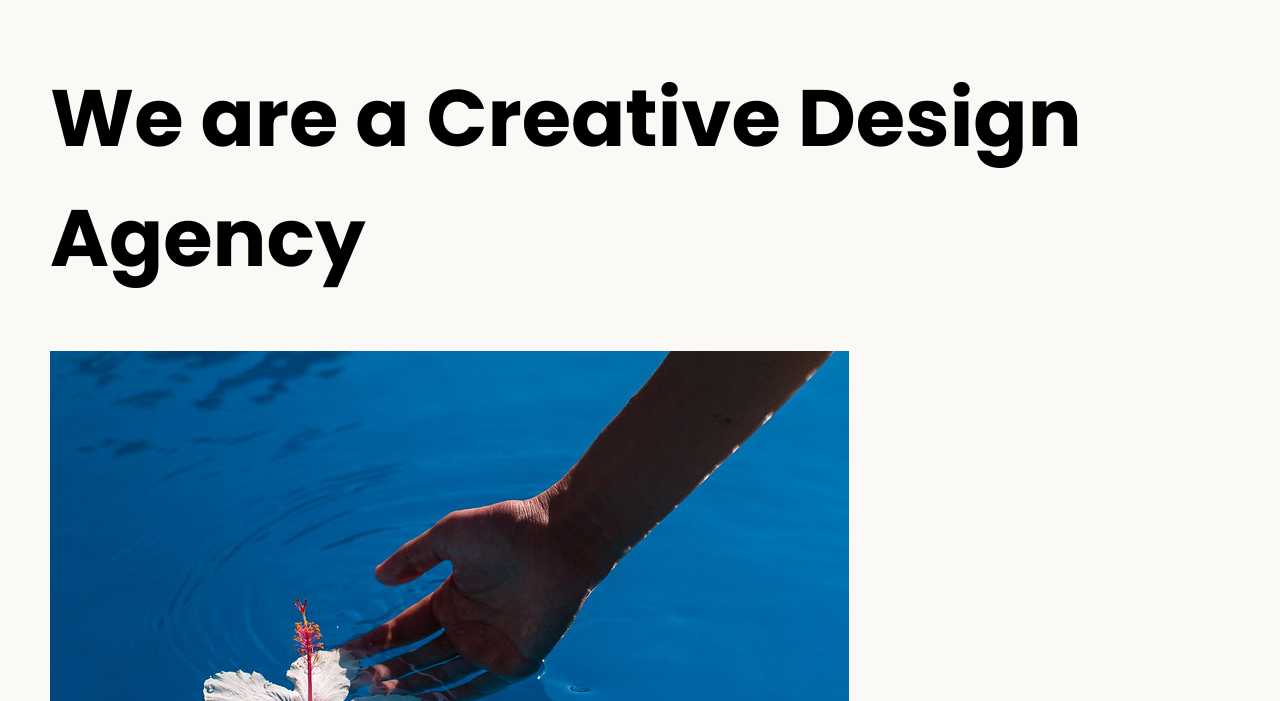
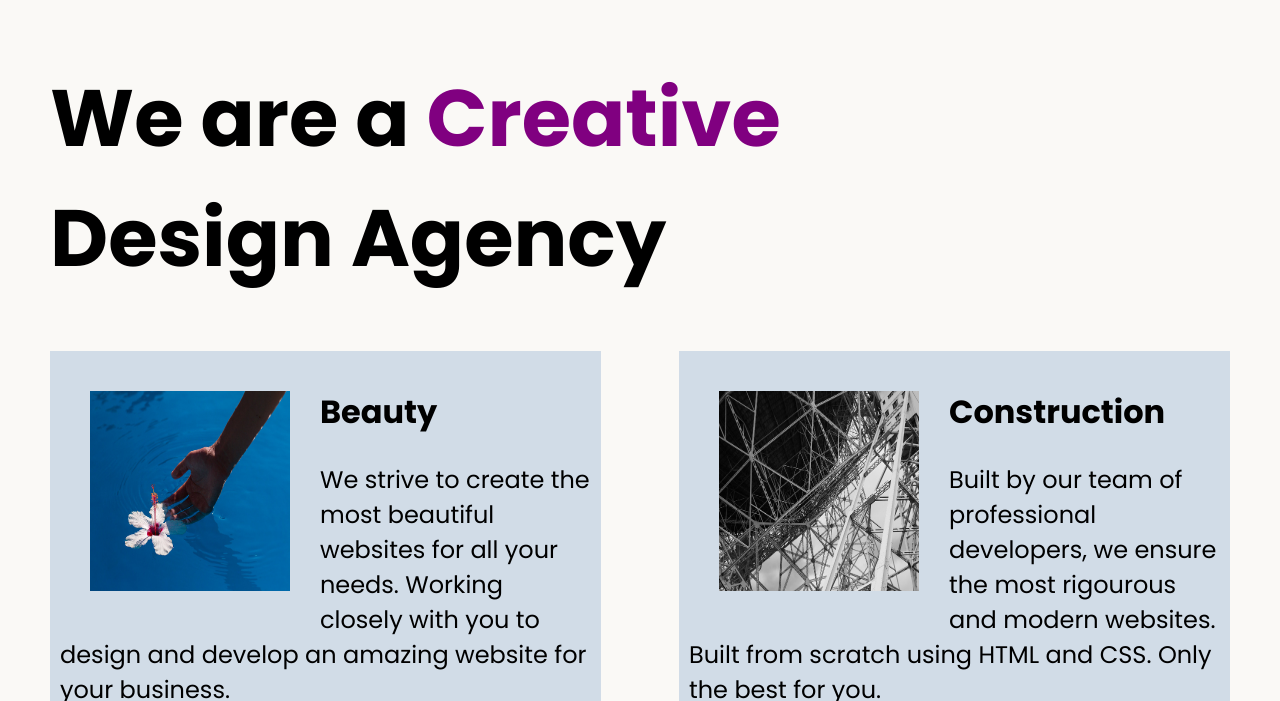
Before and after one commit to Saurashya/Complete-Web-development2023-AngelaYu, a plain HTML site: page SECTION 8-Advanced CSS/8.4+Web+Design+Agency+Project/8.4 Web Design Agency Project/index.html in a window 1280 px wide. Shown: the part 99-800 px from the top of the page. Drawn offline with Linux system fonts and the light colour scheme.

Commit message:
Add files via upload

```diff
--- a/SECTION 8-Advanced CSS/8.4+Web+Design+Agency+Project/8.4 Web Design Agency Project/index.html
+++ b/SECTION 8-Advanced CSS/8.4+Web+Design+Agency+Project/8.4 Web Design Agency Project/index.html
@@ -1,38 +1,55 @@
 <!DOCTYPE html>
 <html lang="en">
-
   <head>
-  <meta charset="UTF-8">
-  <meta name="viewport" content="width=device-width, initial-scale=1.0">
+    <meta charset="UTF-8" />
+    <meta name="viewport" content="width=device-width, initial-scale=1.0" />
     <title>Agency</title>
-  <link rel="stylesheet" href="./style.css">
-  <link rel="preconnect" href="https://fonts.googleapis.com">
-  <link rel="preconnect" href="https://fonts.gstatic.com" crossorigin>
-  <link href="https://fonts.googleapis.com/css2?family=Poppins:wght@400;700&display=swap" rel="stylesheet">
+    <link rel="stylesheet" href="./style.css" />
+    <link rel="preconnect" href="https://fonts.googleapis.com" />
+    <link rel="preconnect" href="https://fonts.gstatic.com" crossorigin />
+    <link
+      href="https://fonts.googleapis.com/css2?family=Poppins:wght@400;700&display=swap"
+      rel="stylesheet"
+    />
   </head>
 
   <body>
     <div class="main">
-    <img class="logo" src="./assets/images/logo.png" alt="logo">
-    <h1>We are a Creative Design Agency</h1>
-    <div class="left card"><img class="tile-image" src="./assets/images/beautiful.jpg" alt="hand and flower in water">
+      <img class="logo" src="./assets/images/logo.png" alt="logo" />
+      <h1>
+        We are a <span id="creative">Creative</span><br />
+        Design Agency
+      </h1>
+      <div class="left card">
+        <img
+          class="tile-image"
+          src="./assets/images/beautiful.jpg"
+          alt="hand and flower in water"
+        />
         <h2 class="card-title">Beauty</h2>
-      <p class="card-text">We strive to create the most beautiful websites for all your needs. Working closely with you
-        to
-        design and
-        develop an amazing website for your business.</p>
+        <p class="card-text">
+          We strive to create the most beautiful websites for all your needs.
+          Working closely with you to design and develop an amazing website for
+          your business.
+        </p>
       </div>
 
-    <div class="right card"><img class="tile-image" src="./assets/images/construction.jpg" alt="metal structure">
+      <div class="right card">
+        <img
+          class="tile-image"
+          src="./assets/images/construction.jpg"
+          alt="metal structure"
+        />
         <h2 class="card-title">Construction</h2>
-      <p>Built by our team of professional developers, we ensure the most rigourous and modern websites. Built from
-        scratch using HTML and CSS. Only the best for you.</p>
+        <p>
+          Built by our team of professional developers, we ensure the most
+          rigourous and modern websites. Built from scratch using HTML and CSS.
+          Only the best for you.
+        </p>
       </div>
-
     </div>
     <footer>
       <p>Create. Develop. Design.</p>
     </footer>
   </body>
-
 </html>
--- a/SECTION 8-Advanced CSS/8.4+Web+Design+Agency+Project/8.4 Web Design Agency Project/style.css
+++ b/SECTION 8-Advanced CSS/8.4+Web+Design+Agency+Project/8.4 Web Design Agency Project/style.css
@@ -8,13 +8,65 @@ body {
 }
 .main {
   flex: 1;
+  position: relative;
 }
 
 h1 {
   font-size: 5rem;
+}
+h2 {
+  font-size: 2rem;
+}
+p {
+  font-size: 1.5rem;
 }
 
 footer {
   text-align: right;
   color: midnightblue;
 }
+#creative {
+  color: purple;
+}
+.card {
+  display: inline-block;
+  padding: 10px;
+  width: 45%;
+  background-color: rgb(209, 220, 231);
+}
+
+.card img {
+  height: 200px;
+  width: 200px;
+  float: left;
+  padding: 30px;
+}
+.left {
+  float: left;
+}
+.right {
+  float: right;
+}
+@media (max-width: 680px) {
+  .logo {
+    width: 100px;
+  }
+  h1 {
+    font-size: 2rem;
+  }
+  .card {
+    width: 300px;
+    display: block;
+    text-align: justify;
+  }
+  .right {
+    float: left;
+    margin-top: 20px;
+  }
+}
+
+@media (max-width: 1039px) and (min-width: 681px) {
+  .card {
+    text-align: justify;
+  }
+}
```
Also changed, not shown: SECTION 8-Advanced CSS/8.3+Media+Query/8.3 Media Query/index.html (+26 -6 lines). Lines whose indentation alone changed are shown as unchanged.
